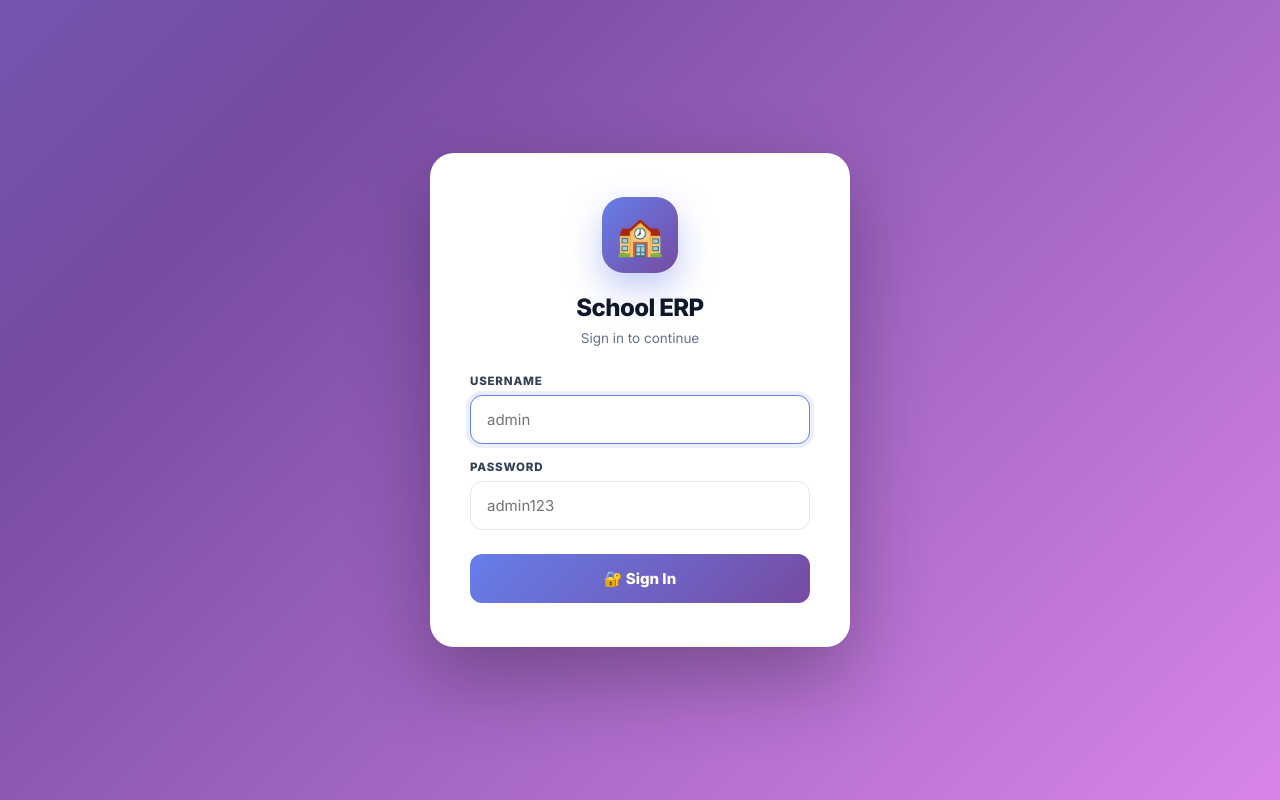
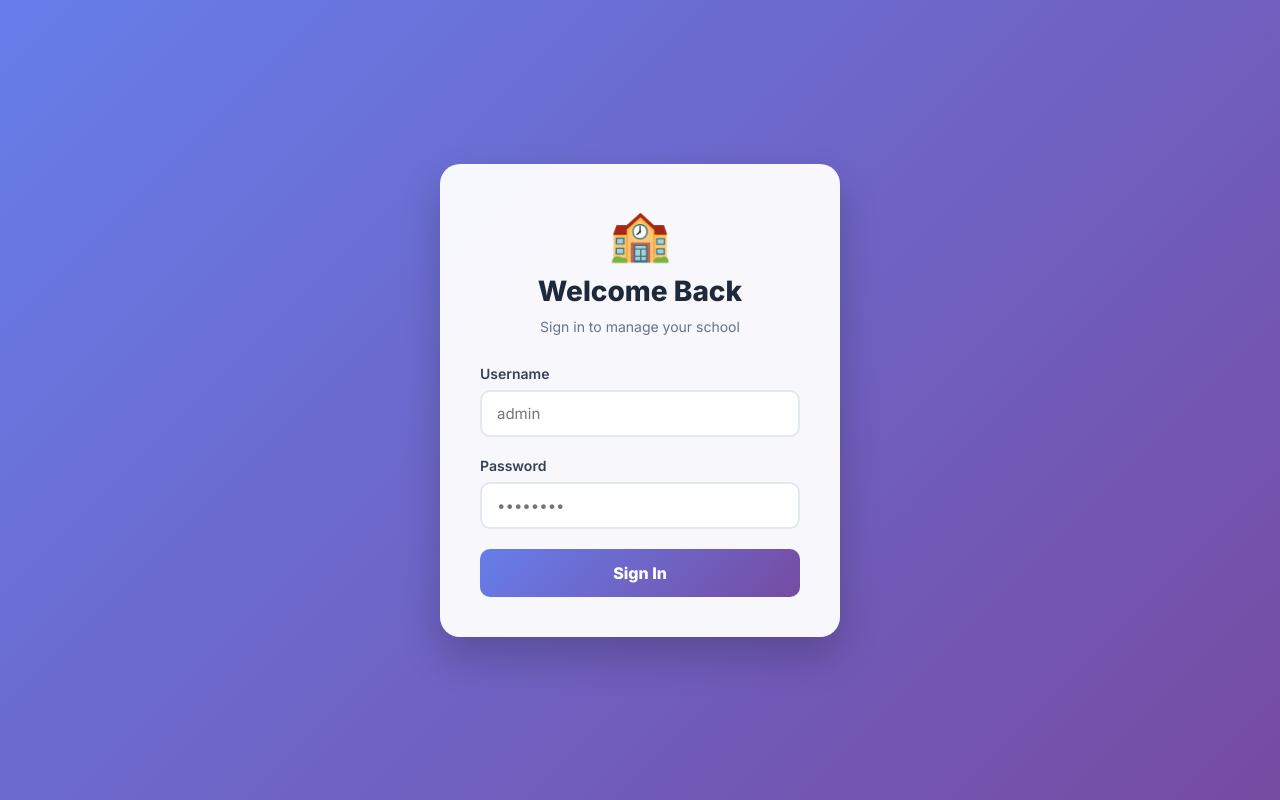
Before and after one commit to amankum500-max/School-mangement-, a Flask app: page / in a window 1280 px wide. Run offline with Flask 3, Linux system fonts and the light colour scheme.

Commit message:
Refactor login page layout and styles

```diff
--- a/templates/AUTH/login.html
+++ b/templates/AUTH/login.html
@@ -4,58 +4,44 @@
 <meta charset="UTF-8">
 <meta name="viewport" content="width=device-width, initial-scale=1">
 <title>Login - School ERP</title>
-<link href="https://fonts.googleapis.com/css2?family=Inter:wght@400;600;700;800;900&display=swap" rel="stylesheet">
+<link href="https://fonts.googleapis.com/css2?family=Inter:wght@400;600;800&display=swap" rel="stylesheet">
 <style>
   * { box-sizing: border-box; margin: 0; padding: 0; font-family: 'Inter', sans-serif; }
-  body {
-    min-height: 100vh;
-    background: linear-gradient(135deg, #667eea 0%, #764ba2 50%, #f093fb 100%);
-    background-size: 200% 200%;
-    animation: gradShift 15s ease infinite;
-    display: flex; align-items: center; justify-content: center; padding: 20px;
-  }
-  @keyframes gradShift { 0%,100%{background-position:0% 50%;} 50%{background-position:100% 50%;} }
-  .login-card {
-    background: white; border-radius: 24px; padding: 44px 40px; max-width: 420px; width: 100%;
-    box-shadow: 0 30px 80px rgba(0,0,0,0.3); animation: cardIn 0.6s cubic-bezier(0.34,1.56,0.64,1);
-  }
-  @keyframes cardIn { from{opacity:0;transform:translateY(40px) scale(0.95);} to{opacity:1;transform:translateY(0) scale(1);} }
-  .login-icon {
-    width: 76px; height: 76px; border-radius: 22px; background: linear-gradient(135deg,#667eea,#764ba2);
-    color: white; font-size: 38px; display: flex; align-items: center; justify-content: center;
-    margin: 0 auto 20px; box-shadow: 0 15px 35px rgba(102,126,234,0.4);
-  }
-  h1 { text-align: center; font-size: 24px; font-weight: 800; color: #0f172a; letter-spacing: -0.6px; }
-  .sub { text-align: center; color: #64748b; font-size: 13.5px; margin: 8px 0 28px; }
-  .field { margin-bottom: 16px; }
-  .field label { display: block; font-size: 11.5px; font-weight: 800; color: #334155; text-transform: uppercase; letter-spacing: 0.8px; margin-bottom: 7px; }
-  .field input { width: 100%; padding: 14px 16px; border: 1.5px solid #e2e8f0; border-radius: 12px; font-size: 15px; outline: none; transition: all 0.25s; }
-  .field input:focus { border-color: #667eea; box-shadow: 0 0 0 4px rgba(102,126,234,0.12); }
-  .login-btn { width: 100%; padding: 15px; border: none; border-radius: 12px; background: linear-gradient(135deg,#667eea,#764ba2); color: white; font-size: 15px; font-weight: 800; cursor: pointer; transition: all 0.3s; margin-top: 8px; }
-  .login-btn:hover { transform: translateY(-3px); box-shadow: 0 15px 35px rgba(102,126,234,0.5); }
-  .flash { padding: 12px 16px; border-radius: 10px; font-size: 13px; font-weight: 700; margin-bottom: 16px; text-align: center; background: #fee2e2; color: #991b1b; }
+  body { background: linear-gradient(135deg, #667eea 0%, #764ba2 100%); height: 100vh; display: flex; align-items: center; justify-content: center; }
+  .login-box { background: rgba(255, 255, 255, 0.95); padding: 40px; border-radius: 20px; width: 100%; max-width: 400px; box-shadow: 0 20px 40px rgba(0,0,0,0.2); text-align: center; }
+  .login-box h1 { color: #1e293b; margin-bottom: 10px; font-size: 28px; }
+  .login-box p { color: #64748b; margin-bottom: 30px; font-size: 14px; }
+  .input-group { margin-bottom: 20px; text-align: left; }
+  .input-group label { display: block; margin-bottom: 8px; color: #334155; font-weight: 600; font-size: 14px; }
+  .input-group input { width: 100%; padding: 12px 15px; border: 2px solid #e2e8f0; border-radius: 10px; font-size: 15px; outline: none; transition: 0.3s; }
+  .input-group input:focus { border-color: #667eea; box-shadow: 0 0 0 3px rgba(102,126,234,0.2); }
+  .btn-login { width: 100%; padding: 14px; background: linear-gradient(135deg, #667eea 0%, #764ba2 100%); color: white; border: none; border-radius: 10px; font-size: 16px; font-weight: 700; cursor: pointer; transition: 0.3s; }
+  .btn-login:hover { transform: translateY(-2px); box-shadow: 0 10px 20px rgba(102,126,234,0.3); }
+  .error { background: #fee2e2; color: #dc2626; padding: 10px; border-radius: 8px; margin-bottom: 20px; font-size: 14px; font-weight: 600; }
 </style>
 </head>
 <body>
-<div class="login-card">
-  <div class="login-icon">🏫</div>
-  <h1>School ERP</h1>
-  <p class="sub">Sign in to continue</p>
+  <div class="login-box">
+    <div style="font-size: 50px; margin-bottom: 10px;">🏫</div>
+    <h1>Welcome Back</h1>
+    <p>Sign in to manage your school</p>
 
     {% with messages = get_flashed_messages() %}
-    {% if messages %}<div class="flash">{{ messages[0] }}</div>{% endif %}
+      {% if messages %}
+        <div class="error">{{ messages[0] }}</div>
+      {% endif %}
     {% endwith %}
 
     <form method="POST">
-    <div class="field">
+      <div class="input-group">
         <label>Username</label>
-      <input name="username" required autofocus placeholder="admin">
+        <input type="text" name="username" placeholder="admin" required>
       </div>
-    <div class="field">
+      <div class="input-group">
         <label>Password</label>
-      <input name="password" type="password" required placeholder="admin123">
+        <input type="password" name="password" placeholder="••••••••" required>
       </div>
-    <button type="submit" class="login-btn">🔐 Sign In</button>
+      <button type="submit" class="btn-login">Sign In</button>
     </form>
   </div>
 </body>
```
Lines whose indentation alone changed are shown as unchanged.
